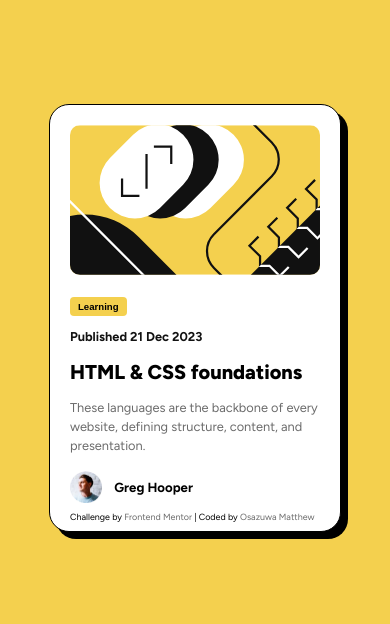
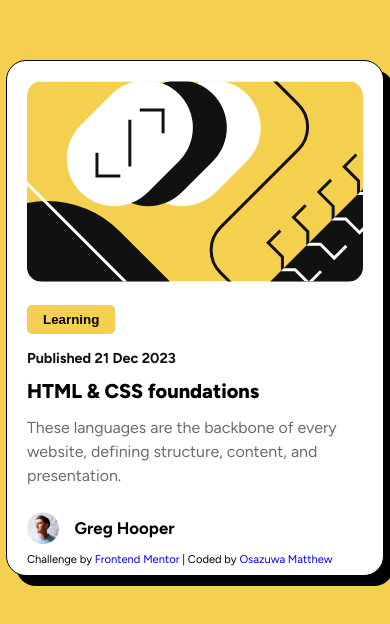
Before and after one commit to osazuwamatthewogbebor/blog-preview-card, a plain HTML site: page index.html in a window 390 px wide. Shown: the part 104-728 px from the top of the page. Drawn offline with Linux system fonts and the light colour scheme.

Commit message:
fifth commit increase size

```diff
--- /dev/null
+++ b/style copy.css
@@ -0,0 +1,155 @@
+@import url('https://fonts.googleapis.com/css2?family=Figtree:ital,wght@0,300..900;1,300..900&display=swap');
+
+:root {
+   --Yellow: hsl(47, 88%, 63%);
+   --White: hsl(0, 0%, 100%);
+   --Gray500: hsl(0, 0%, 42%);
+   --Gray950: hsl(0, 0%, 7%)
+}
+
+body {
+    font-family: "Figtree", sans-serif;
+    padding: 0;
+    margin: 0;
+    box-sizing: border-box;
+    background-color: var(--Yellow);
+    display: flex;
+    justify-content: center;
+    align-items: center;
+    min-height: 100vh;
+    font-size: 0.5rem;
+}
+
+.card {
+    background-color: var(--White);
+    display: flex;
+    flex-direction: column;
+    align-items: flex-start;
+    width: 200px;
+    border-radius: 10px;
+    padding: .9rem;
+    border: 1px solid black;
+    box-shadow: 5px 5px 0px 0px;
+}
+
+.illustration {
+    border-radius: 10px;
+    margin-bottom: .7rem;
+    width: 100%;
+}
+
+.btn {
+    background-color: var(--Yellow);
+    padding: .4em .6rem;
+    border: 0;
+    border-radius: 3px;
+    font-weight: 900;
+    font-size: .5rem;
+}
+
+.date {
+    color: var(--Gray950);
+    margin-bottom: 0;
+    font-size: .6rem;
+}
+
+.title {
+    margin-top: .6rem;
+    margin-bottom: 0;
+    font-size: 1rem;
+    font-weight: 800;
+}
+
+.title:hover {
+    color: var(--Yellow);
+}
+.ptext {
+    color: var(--Gray500);
+    margin-top: .5rem;
+    line-height: 1.5;
+    font-size: .64rem;
+}
+
+.profile {
+    display: flex;
+    gap: .5rem;
+    align-items: center;
+    font-size: .45rem;
+    font-weight: 900;
+}
+
+.avatar {
+    max-width: 1.5rem;
+    max-height: 1.5rem;
+}
+
+.attribution {
+    text-align: center;
+    margin-top: .3rem;
+    margin-bottom: -.7rem;
+    font-size: .56rem;
+}
+
+a {
+    text-decoration: none;
+    color: var(--Gray500);
+}
+ a:hover {
+    color: var(--Yellow);
+ }
+ a:visited {
+    color: var(--Gray950);
+ }
+
+
+@media(max-width: 600px) {
+    body {
+    font-size: 1rem;
+}
+
+.card {
+    min-width: 250px;
+    border-radius: 20px;
+    padding: 1.25rem;
+    border: 1px solid black;
+    box-shadow: 7px 7px 0px 0px;
+}
+
+.illustration {
+    margin-bottom: 1.4rem;
+}
+
+.btn {
+    padding: .4em .5rem;
+    font-size: .6rem;
+    border-radius: 4px;
+}
+
+.date {
+    font-size: .8rem;
+}
+
+.title {
+    margin-top: 1rem;
+    margin-bottom: 0;
+    font-size: 1.25rem;
+    font-weight: 800;
+}
+
+.ptext {
+    margin-top: .9rem;
+    line-height: 1.5;
+    font-size: .8rem;
+}
+
+.profile {
+    font-size: .55rem;
+    gap: .8rem;
+}
+
+.avatar {
+    max-width: 2rem;
+    max-height: 2rem;
+}
+
+}
--- a/style.css
+++ b/style.css
@@ -17,7 +17,6 @@ body {
     justify-content: center;
     align-items: center;
     min-height: 100vh;
-    font-size: 0.5rem;
 }
 
 .card {
@@ -25,126 +24,56 @@ body {
     display: flex;
     flex-direction: column;
     align-items: flex-start;
-    width: 200px;
-    border-radius: 10px;
-    padding: .9rem;
+    width: min-content;
+    border-radius: 20px;
+    padding: 1.25rem;
     border: 1px solid black;
-    box-shadow: 5px 5px 0px 0px;
+    box-shadow: 10px 10px 0px 0px;
 }
 
 .illustration {
-    border-radius: 10px;
-    margin-bottom: .7rem;
-    width: 100%;
+    border-radius: 15px;
+    margin-bottom: 1.4rem;
 }
 
 .btn {
     background-color: var(--Yellow);
-    padding: .4em .6rem;
+    padding: .55em 1rem;
     border: 0;
-    border-radius: 3px;
+    border-radius: 5px;
     font-weight: 900;
-    font-size: .5rem;
 }
 
 .date {
     color: var(--Gray950);
+    font-size: .9rem;
     margin-bottom: 0;
-    font-size: .6rem;
 }
 
 .title {
-    margin-top: .6rem;
+    margin-top: .8rem;
     margin-bottom: 0;
-    font-size: 1rem;
+    font-size: 1.25rem;
     font-weight: 800;
 }
 
 .title:hover {
     color: var(--Yellow);
 }
+
 .ptext {
     color: var(--Gray500);
-    margin-top: .5rem;
+    margin-top: .8rem;
+    font-size: 16px;
     line-height: 1.5;
-    font-size: .64rem;
 }
 
 .profile {
     display: flex;
-    gap: .5rem;
+    gap: 1rem;
     align-items: center;
-    font-size: .45rem;
-    font-weight: 900;
-}
-
-.avatar {
-    max-width: 1.5rem;
-    max-height: 1.5rem;
-}
-
-.attribution {
-    text-align: center;
-    margin-top: .3rem;
-    margin-bottom: -.7rem;
-    font-size: .56rem;
-}
-
-a {
-    text-decoration: none;
-    color: var(--Gray500);
-}
- a:hover {
-    color: var(--Yellow);
- }
- a:visited {
-    color: var(--Gray950);
- }
-
-
-@media(max-width: 600px) {
-    body {
-    font-size: 1rem;
-}
-
-.card {
-    min-width: 250px;
-    border-radius: 20px;
-    padding: 1.25rem;
-    border: 1px solid black;
-    box-shadow: 7px 7px 0px 0px;
-}
-
-.illustration {
-    margin-bottom: 1.4rem;
-}
-
-.btn {
-    padding: .4em .5rem;
-    font-size: .6rem;
-    border-radius: 4px;
-}
-
-.date {
-    font-size: .8rem;
-}
-
-.title {
-    margin-top: 1rem;
-    margin-bottom: 0;
-    font-size: 1.25rem;
-    font-weight: 800;
-}
-
-.ptext {
-    margin-top: .9rem;
-    line-height: 1.5;
-    font-size: .8rem;
-}
-
-.profile {
-    font-size: .55rem;
-    gap: .8rem;
+    font-size: .7rem;
+    font-weight: 700;
 }
 
 .avatar {
@@ -152,4 +81,16 @@ a {
     max-height: 2rem;
 }
 
+.attribution {
+    margin-bottom: -.7rem;
+    font-size: .7rem;
+
+    a {
+        text-decoration: none;
+    }
+    a:hover {
+        color: var(--Yellow);
+    }
+
+
 }
```
